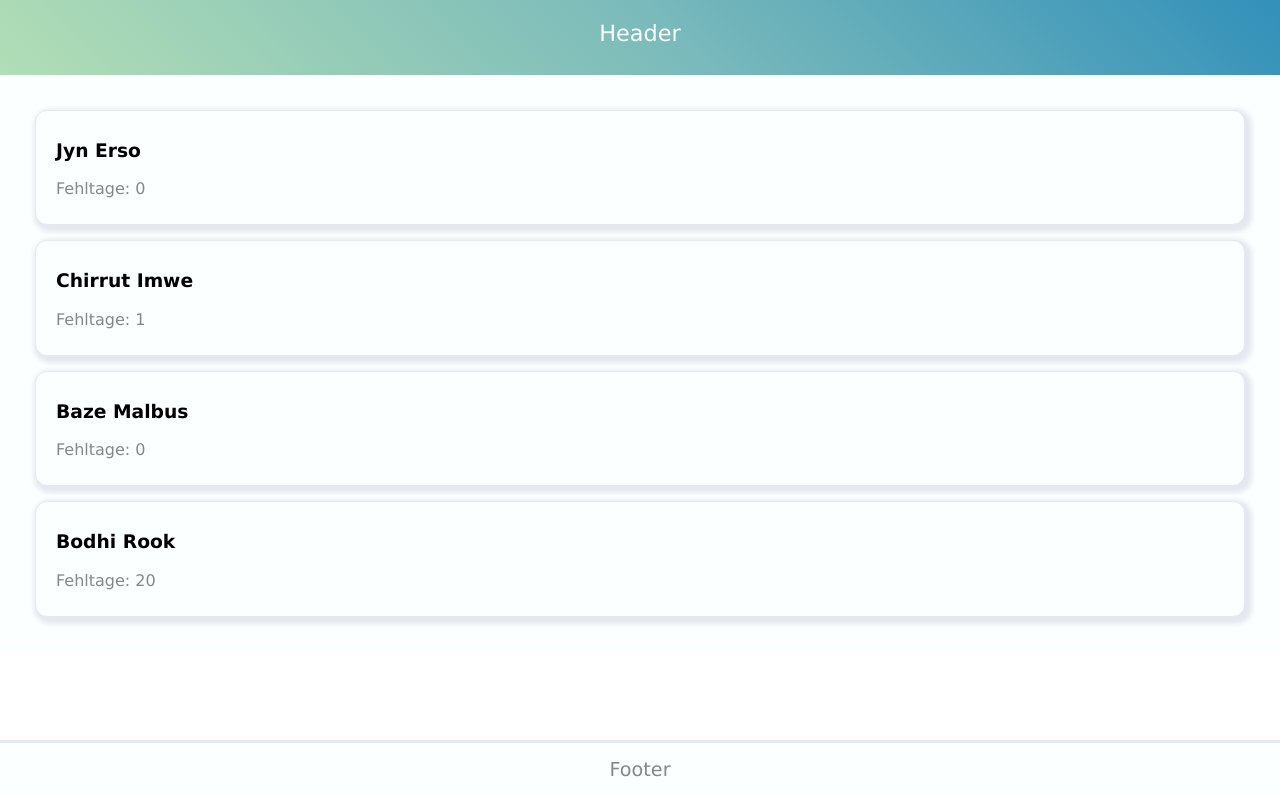
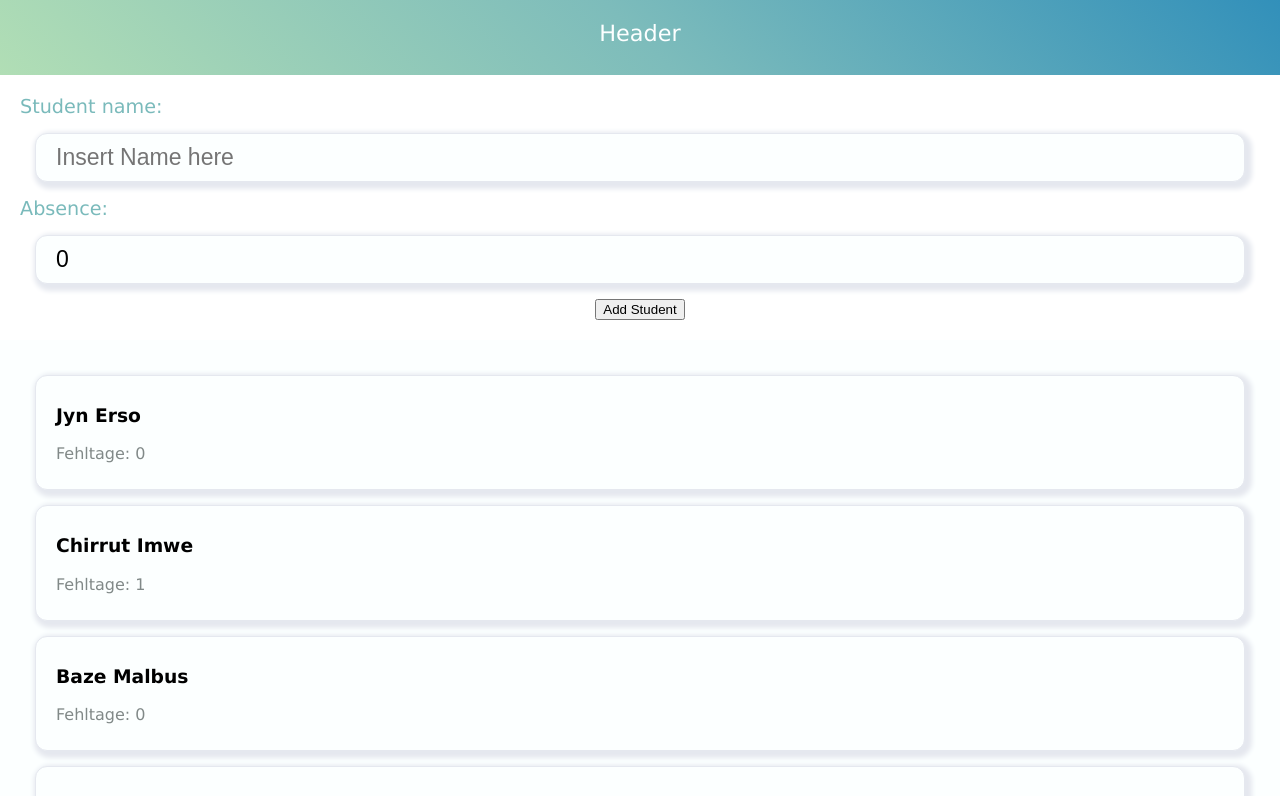
Before and after one commit to rolandlitzba/teacherapp, a React (Create React App) app: page / in a window 1280 px wide. Shown: the top 796 px of the page. Built offline with nearby package versions, Linux system fonts and the light colour scheme.

Commit message:
add inputform

```diff
--- a/src/App.js
+++ b/src/App.js
@@ -4,6 +4,7 @@ import Footer from './Footer';
 import styled from 'styled-components';
 import ClassList from './ClassList';
 import GlobalStyles from './GlobalStyles';
+import Form from './Form';
 
 const mockdata = require('./mockdata.json');
 
@@ -18,11 +19,17 @@ const Main = styled.main``;
 export default function App() {
   const [cards, setCards] = useState(mockdata || []);
 
+  function createCard(data) {
+    const newCards = [...cards, data];
+    setCards(newCards);
+  }
+
   return (
     <Grid>
       <GlobalStyles />
       <Header />
       <Main>
+        <Form onFormSubmit={data => createCard(data)} />
         <ClassList cards={cards} />
       </Main>
       <Footer />
--- /dev/null
+++ b/src/Form.js
@@ -0,0 +1,69 @@
+import React from 'react';
+import styled from 'styled-components';
+
+const StyledForm = styled.form`
+  display: grid;
+  margin: 20px;
+`;
+
+const StyledNameInput = styled.input`
+  padding: 10px 20px;
+  background: #fcffff;
+  border: solid 1px #e5e8ef;
+  box-shadow: 3px 3px 5px 4px #e5e8ef;
+  border-radius: 12px;
+  margin: 15px;
+  font-size: 1.2em;
+`;
+
+const StyledAbsenceInput = styled.input`
+  padding: 10px 20px;
+  background: #fcffff;
+  border: solid 1px #e5e8ef;
+  box-shadow: 3px 3px 5px 4px #e5e8ef;
+  border-radius: 12px;
+  margin: 15px;
+  font-size: 1.2em;
+`;
+
+const StyledLabel = styled.label`
+  color: #7ababb;
+  display: grid;
+  font-size: 1.2em;
+`;
+
+const Flex = styled.div`
+  justify-self: center;
+`;
+
+export default function Form({ onFormSubmit }) {
+  function handleSubmit(event) {
+    event.preventDefault();
+    const form = event.target;
+    onFormSubmit({
+      name: form.student.value,
+      absence: form.absence.value
+    });
+  }
+
+  return (
+    <StyledForm onSubmit={handleSubmit}>
+      <StyledLabel>
+        Student name:
+        <StyledNameInput name="student" placeholder="Insert Name here" />
+      </StyledLabel>
+      <StyledLabel>
+        Absence:
+        <StyledAbsenceInput
+          name="absence"
+          placeholder="0"
+          type="number"
+          defaultValue="0"
+        />
+      </StyledLabel>
+      <Flex>
+        <button>Add Student</button>
+      </Flex>
+    </StyledForm>
+  );
+}
```
